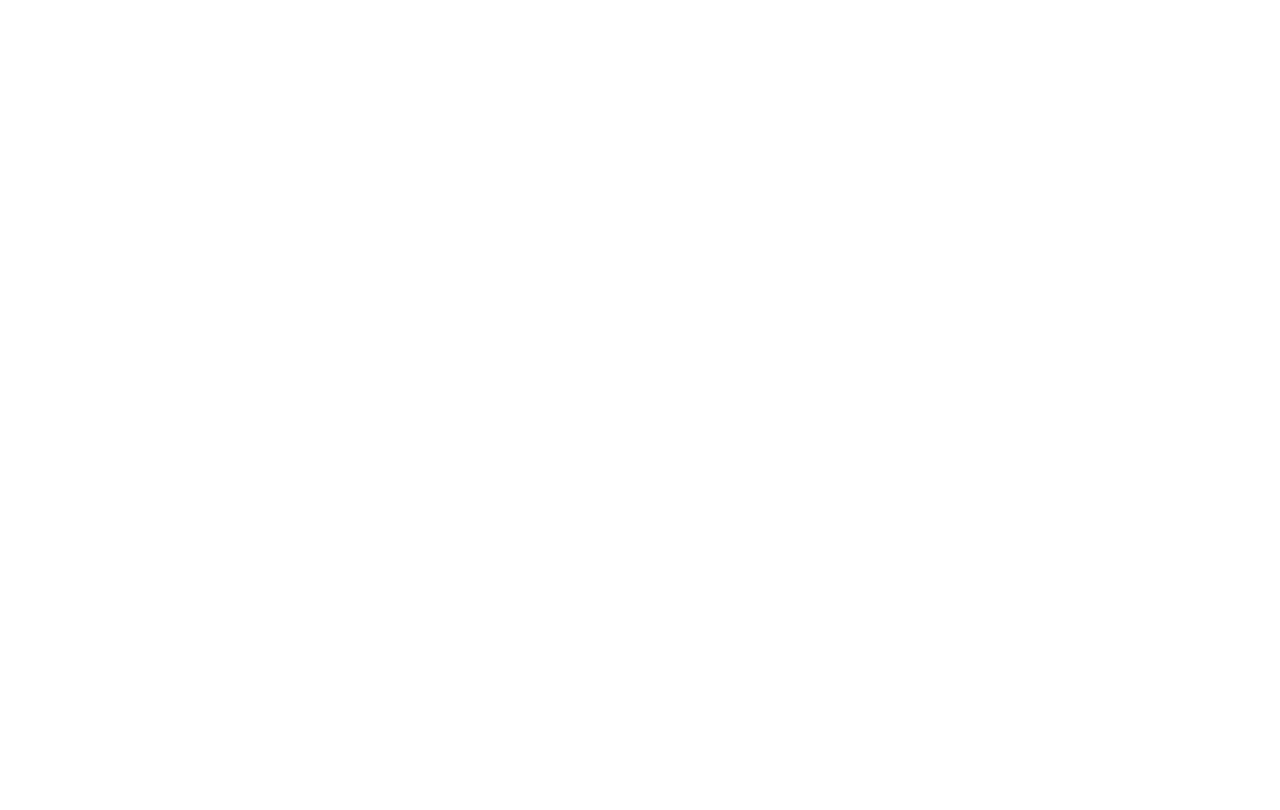
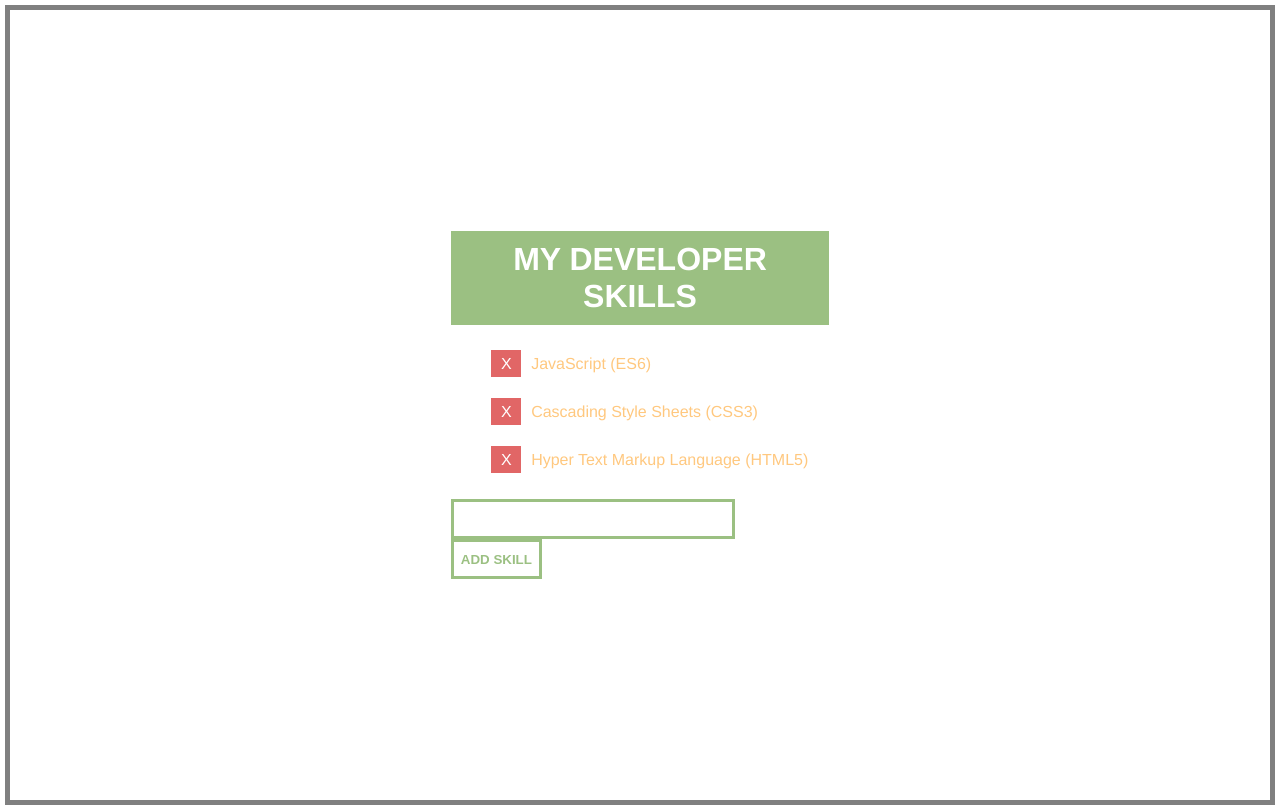
Before and after one commit to katiepestotnik/my-dev-skills, a plain HTML site: page index.html in a window 1280 px wide. Drawn offline with nearby package versions, Linux system fonts and the light colour scheme.

Commit message:
Finished Visual

```diff
--- a/css/style.css
+++ b/css/style.css
@@ -0,0 +1,59 @@
+* {
+    box-sizing: border-box;
+    margin: 0;
+}
+
+body {
+    display: flex;
+    flex-direction: column;
+    min-height: 100vh;
+    border: 5px solid grey;
+    justify-content: center;
+    align-items: center;
+    margin: 5px;
+}
+
+h1 {
+    background-color: rgb(155, 192, 130);
+    color: #fff;
+    padding: 10px;
+    font-family: Helvetica;
+    text-align: center;
+}
+
+li, li span {
+    font-family: Helvetica;
+}
+ul{
+    list-style: none;
+}
+li {
+    margin: 30px 0 30px 0;
+    color: #ffc87f;
+
+}
+li span {
+    color: #fff;
+    background-color: #e16666;
+    margin-right: 10px;
+    padding: 5px;
+    text-align: center;
+    padding-left: 10px;
+
+}
+main {
+    width: 30%;
+}
+input, button {
+    border: 3px solid rgb(155, 192, 130);
+    height: 40px;
+}
+button {
+    background-color: #fff;
+    color: rgb(155, 192, 130);
+    font-weight: 600;
+    width: 24%;
+}
+input {
+    width: 75%;
+}
--- a/index.html
+++ b/index.html
@@ -13,6 +13,15 @@
     <title>My Dev Skills</title>
 </head>
 <body>
-
+    <main>
+        <h1>MY DEVELOPER SKILLS</h1>
+        <ul>
+            <li><span>X </span>JavaScript (ES6)</li>
+            <li><span>X </span>Cascading Style Sheets (CSS3)</li>
+            <li><span>X </span>Hyper Text Markup Language (HTML5)</li>
+        </ul>
+        <input type="text">
+        <button>ADD SKILL</button>
+    </main>
 </body>
 </html>
```
